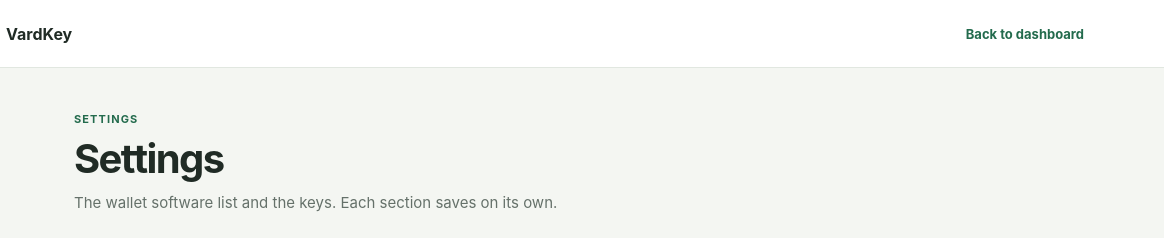
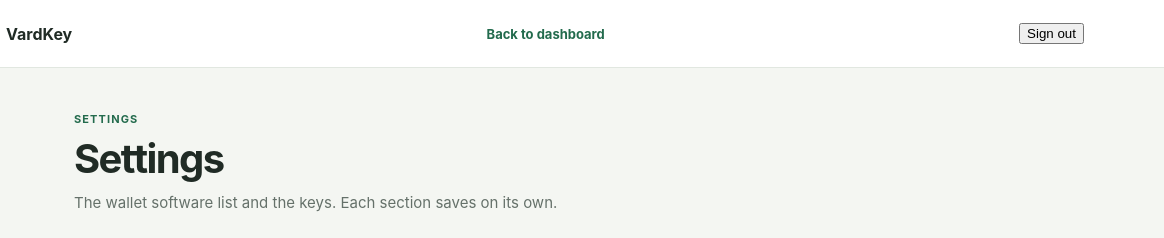
Before and after one commit to sondreolav/vardkey, a website: page static/settings.html in a window 1280 px wide. Shown: the top 238 px of the page, 116-1280 px from the left. Drawn offline with Linux system fonts and the light colour scheme; no server answers.

Commit message:
static: load session.js on the settings page (section 31 point 1)

```diff
--- a/static/settings.html
+++ b/static/settings.html
@@ -6,6 +6,7 @@
     <meta name="theme-color" content="#f4f6f2">
     <title>Settings — VardKey</title>
     <link rel="stylesheet" href="/styles.css">
+    <script src="/session.js" defer></script>
     <script src="/settings.js" defer></script>
   </head>
   <body>
```
